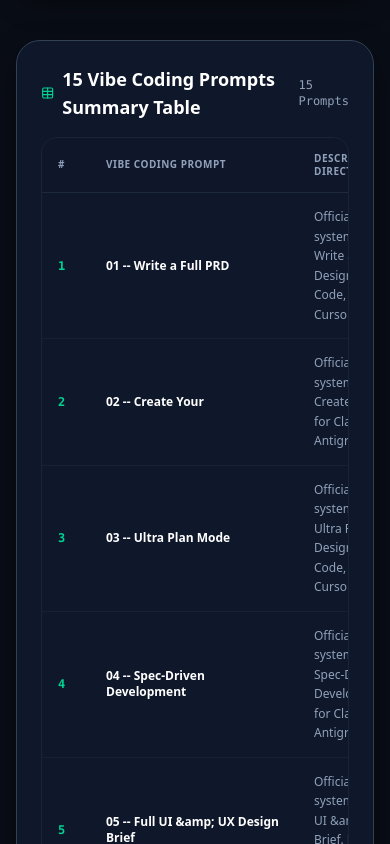
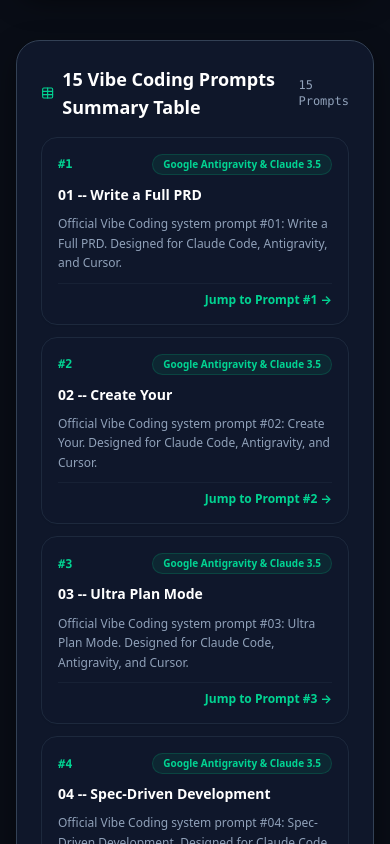
Before and after one commit to bunnyvalluri/15-Product-Prompts, a React (Vite) app: page /blog/15vibecodingprompts in a window 390 px wide. Shown: the part 900-1744 px from the top of the page. Built offline with nearby package versions, Linux system fonts and the light colour scheme.

Commit message:
Add responsive mobile card view for summary table on small screens

```diff
--- a/src/pages/BlogDetail.jsx
+++ b/src/pages/BlogDetail.jsx
@@ -169,8 +169,42 @@
               <span className="text-xs text-slate-400 font-mono">15 Prompts</span>
             </div>
 
-            <div className="overflow-x-auto touch-scroll border border-slate-200 dark:border-slate-800/80 rounded-2xl">
-              <table className="w-full text-left text-xs min-w-[750px] divide-y divide-slate-200 dark:divide-slate-800">
+            {/* Mobile Card List (visible on sm:hidden) */}
+            <div className="sm:hidden space-y-3">
+              {displayPrompts.map((p, idx) => (
+                <div
+                  key={p.id}
+                  className="p-4 rounded-2xl bg-slate-50 dark:bg-slate-900 border border-slate-200 dark:border-slate-800 space-y-2.5 shadow-xs"
+                >
+                  <div className="flex items-center justify-between">
+                    <span className="font-extrabold text-xs text-emerald-600 dark:text-emerald-400 font-mono">
+                      #{idx + 1}
+                    </span>
+                    <span className="px-2.5 py-0.5 rounded-full text-[10px] font-bold bg-emerald-500/10 text-emerald-700 dark:text-emerald-400 border border-emerald-500/20">
+                      {p.aiModel}
+                    </span>
+                  </div>
+                  <h4 className="font-bold text-sm text-slate-900 dark:text-white leading-snug">
+                    {p.title}
+                  </h4>
+                  <p className="text-xs text-slate-600 dark:text-slate-400 leading-relaxed font-medium">
+                    {p.description}
+                  </p>
+                  <div className="pt-2 border-t border-slate-200/60 dark:border-slate-800/60 flex justify-end">
+                    <button
+                      onClick={() => scrollToPrompt(idx)}
+                      className="text-xs font-bold text-emerald-600 dark:text-emerald-400 hover:underline flex items-center gap-1"
+                    >
+                      Jump to Prompt #{idx + 1} →
+                    </button>
+                  </div>
+                </div>
+              ))}
+            </div>
+
+            {/* Desktop / Tablet Table View (visible on sm:block) */}
+            <div className="hidden sm:block overflow-x-auto touch-scroll border border-slate-200 dark:border-slate-800/80 rounded-2xl">
+              <table className="w-full text-left text-xs min-w-[700px] divide-y divide-slate-200 dark:divide-slate-800">
                 <thead>
                   <tr className="bg-slate-50 dark:bg-slate-900/80 text-slate-600 dark:text-slate-400 uppercase tracking-wider font-extrabold text-[10px]">
                     <th className="py-3.5 px-4 w-12">#</th>
```
